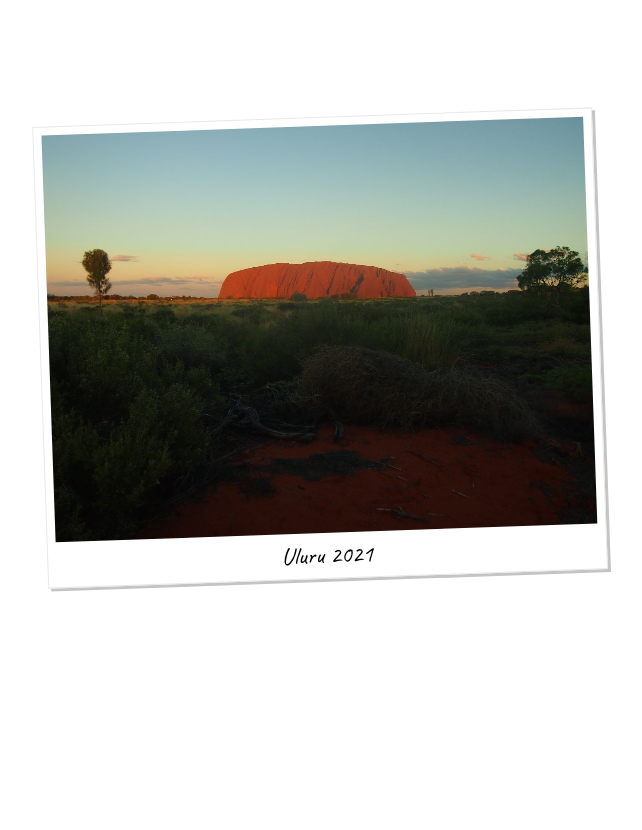
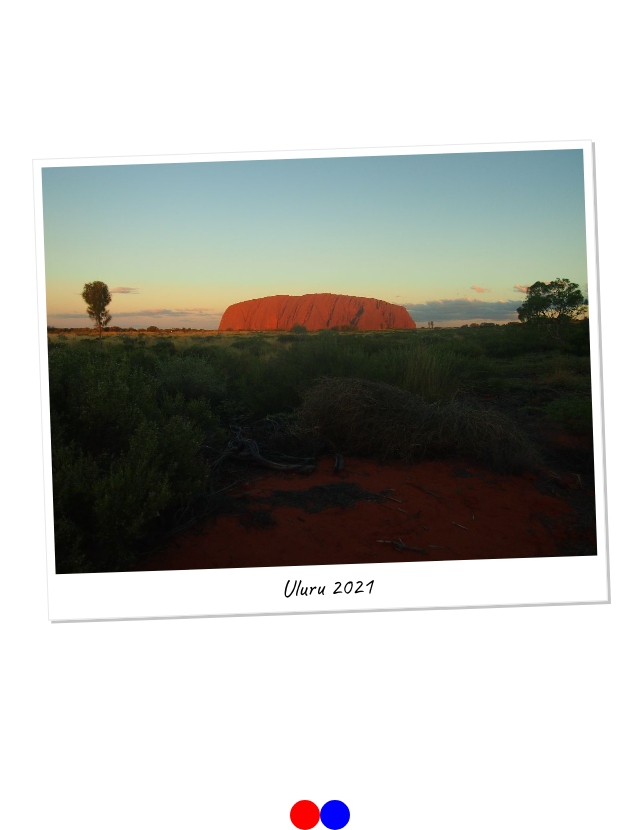
Before and after one commit to glissario/polaroid, a plain HTML site: page index.html in a window 1280 px wide. Shown: the whole page, without its empty margins (320-962 px from the left). Before the commit the page ends 800 px from the top, so only its background shows below. Drawn offline with Linux system fonts and the light colour scheme.

Commit message:
feat: adds button

```diff
--- a/index.html
+++ b/index.html
@@ -13,7 +13,7 @@
       href="https://fonts.googleapis.com/css2?family=Caveat&display=swap"
       rel="stylesheet"
     />
-    <title>Polaroid Uluru 2021</title>
+    <title>Polaroid Uluru 2012</title>
   </head>
   <body>
     <main>
@@ -23,6 +23,11 @@
           <figcaption>Uluru 2021</figcaption>
         </figure>
       </div>
+      <div class="rect">
+        <div class="circle1"></div>
+        <div class="circle2"></div>
+      </div>
     </main>
   </body>
+  <script src="script.js"></script>
 </html>
--- /dev/null
+++ b/script.js
@@ -0,0 +1,9 @@
+const redbutton = document.querySelector(".circle1");
+const bluebutton = document.querySelector(".circle2");
+
+redbutton.addEventListener("click", moveUp);
+
+function moveUp() {
+  console.log(event.target);
+  event.target.style.transform = "translate(-100px,-100px)";
+}
--- a/style.css
+++ b/style.css
@@ -9,18 +9,19 @@ html {
   font-size: 15px;
 }
 
+body {
+  height: 100vh;
+  margin: 0;
+}
+
 main {
-  _background-color: rosybrown;
-  _align-items: center;
-  _align-content: center;
+  height: 100%;
 }
+
 .polaroid {
   width: 90%;
   margin-top: 10vh;
   margin-bottom: 15vh;
-  _margin-left: 6vw;
-  _margin-right: 6vw;
-  _min-width: 3rem;
   max-width: 70vh;
   max-height: 75vh;
   padding: 1vmin;
@@ -40,11 +41,32 @@ main {
 .flex {
   display: flex;
   width: 95vw;
-  height: 92vh;
-  _height: 100%;
+  _height: 100vh;
+  height: 100%;
   margin: auto;
   padding: 1vw 1.5rem;
   justify-content: center;
   align-items: center;
   _background-color: red;
 }
+
+.circle1 {
+  background-color: red;
+  border-radius: 50%;
+  height: 2rem;
+  width: 2rem;
+  transition: 10s;
+}
+
+.circle2 {
+  background-color: blue;
+  border-radius: 50%;
+  height: 2rem;
+  width: 2rem;
+}
+
+.rect {
+  display: flex;
+  align-items: center;
+  justify-content: center;
+}
```
